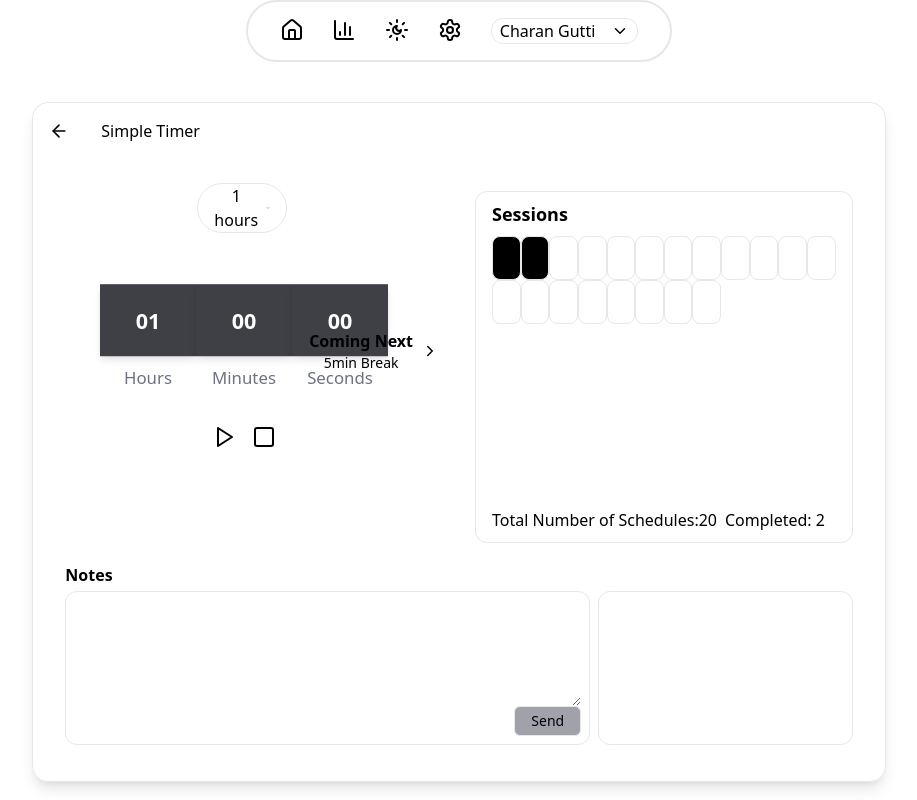
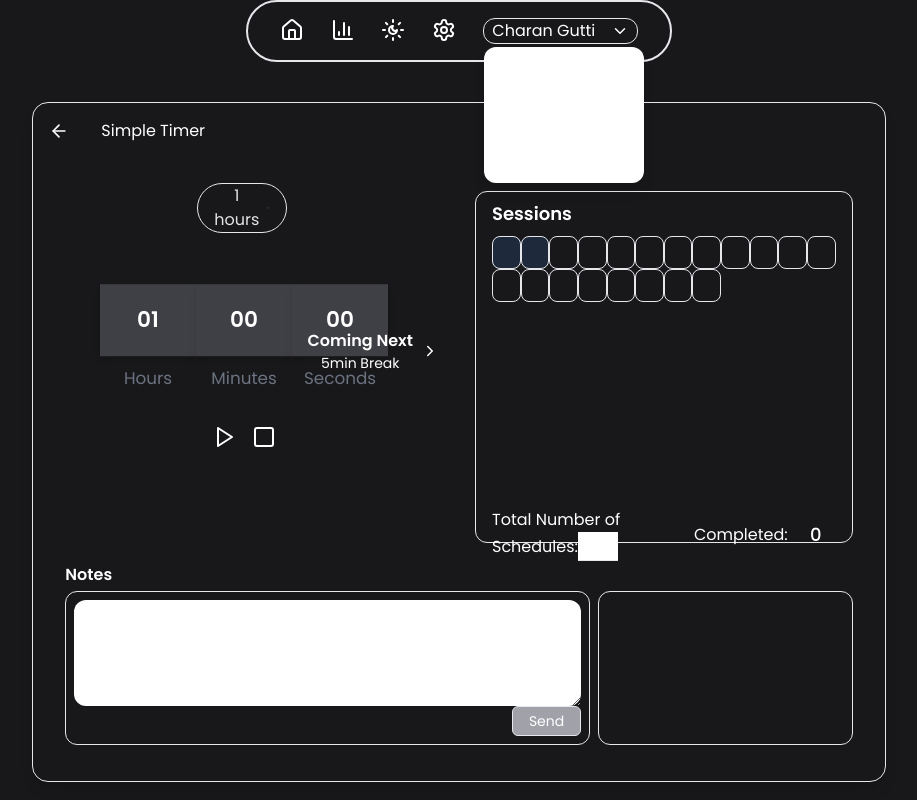
Before and after one commit to g-charan/Todo_app, a Next.js app in the folder todo_app/: page /pages/timer in a window 1280 px wide. Both pictures are taken after a click on the icon 801 px from the left and 31 px from the top of the page. Shown: the whole page, without its empty margins (181-1098 px from the left). Built offline with nearby package versions, Linux system fonts and the light colour scheme.

Commit message:
Made changes to timer page #1

```diff
--- a/todo_app/app/globals.css
+++ b/todo_app/app/globals.css
@@ -1,3 +1,5 @@
+@import url("https://fonts.googleapis.com/css2?family=Poppins:ital,wght@0,100;0,200;0,300;0,400;0,500;0,600;0,700;0,800;0,900;1,100;1,200;1,300;1,400;1,500;1,600;1,700;1,800;1,900&display=swap");
+
 @tailwind base;
 @tailwind components;
 @tailwind utilities;
@@ -19,3 +21,9 @@ body {
   background: var(--background);
   font-family: Arial, Helvetica, sans-serif;
 } */
+
+body {
+  color: white;
+  background-color: rgb(24 24 27);
+  font-family: "Poppins";
+}
--- a/todo_app/app/pages/timer/page.tsx
+++ b/todo_app/app/pages/timer/page.tsx
@@ -10,30 +10,6 @@ import {
 } from "lucide-react";
 import { useRouter } from "next/navigation";
 import { useEffect, useState } from "react";
-
-// const Progressbar = () => {
-//   const [percentage, setPercentage] = useState(65);
-
-//   return (
-//     <div className="flex flex-col items-center justify-center min-h-screen bg-gray-100">
-//       <CircularProgressBar percentage={percentage} />
-//       <div className="mt-4">
-//         <button
-//           onClick={() => setPercentage((prev) => Math.min(prev + 5, 100))}
-//           className="px-4 py-2 text-white bg-blue-500 rounded shadow hover:bg-blue-600"
-//         >
-//           Increase
-//         </button>
-//         <button
-//           onClick={() => setPercentage((prev) => Math.max(prev - 5, 0))}
-//           className="px-4 py-2 ml-2 text-white bg-red-500 rounded shadow hover:bg-red-600"
-//         >
-//           Decrease
-//         </button>
-//       </div>
-//     </div>
-//   );
-// };
 
 const CircularProgressBar = ({ percentage }: any) => {
   const strokeWidth = 10;
@@ -292,6 +268,7 @@ const page = () => {
   const [percentage, setPercentage] = useState(100);
   // const [isRunning, setIsRunning] = useState(false);
   const route = useRouter();
+  const [number, setNumber] = useState<any>(0);
   const Items = [
     { name: "smtg" },
     { name: "smtg" },
@@ -326,6 +303,28 @@ const page = () => {
   const [timerValue, setTimerValue] = useState(0);
   const [dropDown, setDropDown] = useState(false);
 
+  const numSchedules = schedules.length;
+
+  const [numberOfSchedules, setNumberOfSchedules] = useState(numSchedules - 1);
+
+  const changeSchedules = () => {
+    if (percentage === 0 && numSchedules > 0) {
+      setPercentage(100);
+      setIsRunning(false);
+      const updatePos = numSchedules - 1 - numberOfSchedules;
+      schedules[updatePos].status = true;
+      handleReset();
+      setNumberOfSchedules((prev) => prev - 1);
+      console.log("Schedule completed");
+      console.log(updatePos);
+      console.log(numberOfSchedules);
+      console.log(schedules);
+    }
+    if (percentage === 0 && numberOfSchedules === 0) {
+      console.log("All schedules completed");
+    }
+  };
+
   const timerValues = [
     { time: { hours: 1, minutes: 0, seconds: 0 } },
     { time: { hours: 0, minutes: 1, seconds: 0 } },
@@ -337,6 +336,10 @@ const page = () => {
     //   setPercentage((prev) => (prev > 0 ? prev - 1 : 0));
     // }, 1000); // Adjust for faster/slower timer
     // return () => clearInterval(interval);
+    if (percentage == 0) {
+      setIsRunning(false);
+      changeSchedules();
+    }
   }, [time]);
   const handleReset = () => {
     setIsRunning(false);
@@ -359,7 +362,7 @@ const page = () => {
         <div className=" w-full grid grid-cols-2 h-[85%] grid-rows-3">
           <div className=" relative row-span-2 col-span-1 flex justify-center">
             <div className=" absolute mr-6 top-2">
-              <div className="border px-4 w-[7vw] rounded-full flex justify-around items-center gap-2 relative ">
+              <div className="border px-4 w-[7vw] rounded-full text-zinc-200  flex justify-around items-center gap-2 relative ">
                 {timerValues[timerValue].time.hours != 0 && (
                   <button>{timerValues[timerValue].time.hours} hours</button>
                 )}
@@ -381,14 +384,14 @@ const page = () => {
                 <div
                   className={`${
                     !dropDown && "invisible"
-                  } visible absolute top-7 -right-[5%] rounded-md bg-zinc-50  border py-1 w-[15vh]`}
+                  } visible absolute top-7 -right-[5%] rounded-md bg-zinc-700 border-zinc-800  border py-1 w-[15vh]`}
                 >
                   {timerValues.map((data, key) => (
                     <div key={key}>
                       {data != timerValues[timerValue] && (
                         <div
                           key={key}
-                          className=" w-full px-2 hover:bg-zinc-200 hover:cursor-pointer"
+                          className=" w-full px-2 hover:bg-zinc-200 hover:text-zinc-900 hover:cursor-pointer"
                           onClick={() => setTimerValue(key)}
                         >
                           {data.time.hours != 0 && (
@@ -453,20 +456,33 @@ const page = () => {
             <div className=" w-full h-full border rounded-xl">
               <p className=" px-4 pt-2 text-lg font-semibold">Sessions</p>
               <div className=" w-full h-[80%] px-4 py-2">
-                <div className="grid grid-cols-12 grid-rows-6  w-full h-full">
+                <div className="grid grid-cols-12 grid-rows-8  w-full h-full">
                   {schedules.map((data, key) => (
                     <div
                       key={key}
                       className={` col-span-1 row-span-1 rounded-lg border ${
-                        data.status && "bg-black"
+                        data.status && "bg-slate-800"
                       }`}
                     ></div>
                   ))}
                 </div>
               </div>
               <div className=" px-4 flex gap-2">
-                <p>Total Number of Schedules:20</p>
-                <p> Completed: 2</p>
+                <div>
+                  Total Number of Schedules:
+                  <input
+                    value={number}
+                    onChange={(e) => setNumber(e.target.value)}
+                    className=" w-10 border-b outline-none text-center text-lg font-medium"
+                    type="number"
+                  ></input>
+                </div>
+                <div className=" items-center flex gap-2">
+                  Completed:
+                  <p className="w-10 text-lg font-medium text-center">
+                    {number}
+                  </p>
+                </div>
               </div>
             </div>
           </div>
--- a/todo_app/app/pages/todo/page.tsx
+++ b/todo_app/app/pages/todo/page.tsx
@@ -2,6 +2,7 @@
 
 import {
   ArrowLeft,
+  Check,
   ChevronDown,
   ListFilter,
   Pencil,
@@ -35,8 +36,8 @@ const page = () => {
 
   return (
     <div className="flex w-full h-[85%] justify-center ">
-      <div className="w-2/3 mt-10 flex border rounded-2xl shadow-lg px-4  h-full flex-col gap-4">
-        <div className=" border-b py-4 gap-8 w-full flex">
+      <div className="w-2/3 mt-10 flex border border-zinc-700 rounded-2xl shadow-lg px-4  h-full flex-col gap-4">
+        <div className=" border-b border-zinc-800 py-4 gap-8 w-full flex">
           <ArrowLeft
             size={20}
             onClick={() => route.push("/pages/list")}
@@ -50,7 +51,7 @@ const page = () => {
               value={text}
               onChange={(e) => setText(e.target.value)}
               type="text"
-              className=" w-2/3 border-b p-2 outline-none"
+              className=" w-2/3 border-b px-2 py-1 outline-none text-zinc-900 rounded-md"
               placeholder="Title/Heading"
             ></input>
             <button className=" px-8 border hover:scale-[102%] rounded-xl">
@@ -59,7 +60,7 @@ const page = () => {
           </div>
         </div>
         <div className="w-full py-2  px-10">
-          <div className=" flex justify-end w-full ">
+          <div className="relative flex justify-end w-full ">
             <div className=" self-end flex gap-4">
               <button className=" hover:bg-zinc-200 px-6 flex gap-2 py-1 border text-sm rounded-xl">
                 <ListFilter size={16} className=" self-center" />
@@ -74,20 +75,29 @@ const page = () => {
                 <ChevronDown size={16} className=" self-center" />
               </button>
             </div>
+            <div className="absolute -bottom-8 right-0 flex text-center items-center gap-1">
+              <p className=" font-light italic text-xs text-zinc-500 ">
+                Total number of tasks is
+              </p>
+              <p className=" text-sm text-zinc-300">20</p>
+            </div>
           </div>
         </div>
-        <div className="flex flex-col gap-4 overflow-auto py-2 px-4 w-full ">
+        <div className=" relative flex flex-col gap-2 overflow-auto py-2 px-4 w-full ">
           {Items.map((data, key) => (
             <div
               ref={mouseRef}
               key={key}
               onMouseOver={() => HandleEnter(data)}
-              className="  px-8 rounded-xl hover:scale-[101%] transition-all duration-100 cursor-pointer flex justify-between relative border-2 py-4 "
+              className="  px-8 rounded-md hover:scale-[101%] transition-all duration-100 cursor-pointer flex justify-between relative border py-2 "
             >
-              <p className="">{data.name}</p>
+              <p className=" ">{data.name}</p>
               <div className=" absolute left-[45%]"></div>
               {data.pos == number && (
                 <div className={`flex gap-4  h-full w-2/3 justify-end`}>
+                  <button className=" hover:scale-110 hover:bg-zinc-200 border px-4 rounded-lg text-sm">
+                    <Check size={18} />
+                  </button>
                   <button className=" hover:scale-110 hover:bg-zinc-200 border px-4 rounded-lg text-sm">
                     <Pencil size={18} />
                   </button>
--- a/todo_app/components/navbar/Navbar.tsx
+++ b/todo_app/components/navbar/Navbar.tsx
@@ -1,3 +1,4 @@
+"use client";
 import {
   ChartColumn,
   ChevronDown,
@@ -6,8 +7,10 @@ import {
   SunMoon,
 } from "lucide-react";
 import Link from "next/link";
+import { useState } from "react";
 
 const Navbar = () => {
+  const [users, setUsers] = useState(false);
   return (
     <div className=" flex w-full justify-center ">
       <div className=" px-8 py-4 rounded-full flex justify-between w-1/3 border-2">
@@ -24,9 +27,22 @@ const Navbar = () => {
           <Settings className=" hover:cursor-pointer" />
         </Link>
 
-        <div className=" border px-2 rounded-xl gap-4 flex">
+        <div className=" relative border px-2 rounded-xl gap-4 flex">
           <p>Charan Gutti</p>
-          <ChevronDown size={18} className=" self-center" />
+          <ChevronDown
+            size={18}
+            className=" self-center"
+            onClick={() => setUsers(!users)}
+          />
+          {users && (
+            <div className=" absolute  left-0 bg-white w-[10rem] mt-7 z-10 rounded-xl shadow-lg flex flex-col gap-4 p-4">
+              <div className=" flex flex-col gap-4 ">
+                <p>Profile</p>
+                <p>Settings</p>
+                <p>Logout</p>
+              </div>
+            </div>
+          )}
         </div>
       </div>
     </div>
--- a/todo_app/tailwind.config.ts
+++ b/todo_app/tailwind.config.ts
@@ -12,6 +12,9 @@ export default {
         background: "var(--background)",
         foreground: "var(--foreground)",
       },
+      fontFamily: {
+        body: ["Poppins"],
+      },
     },
   },
   plugins: [],
```
